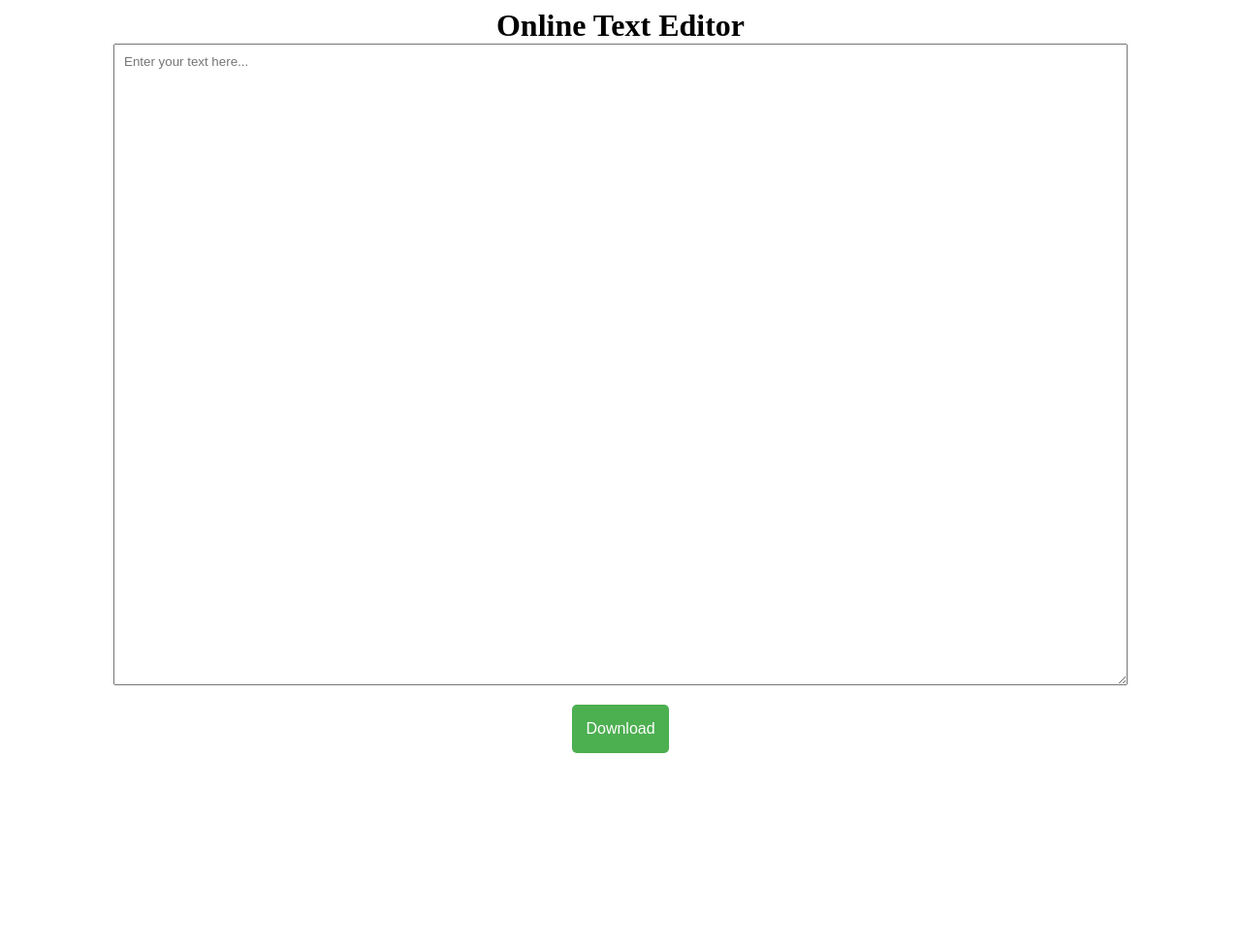
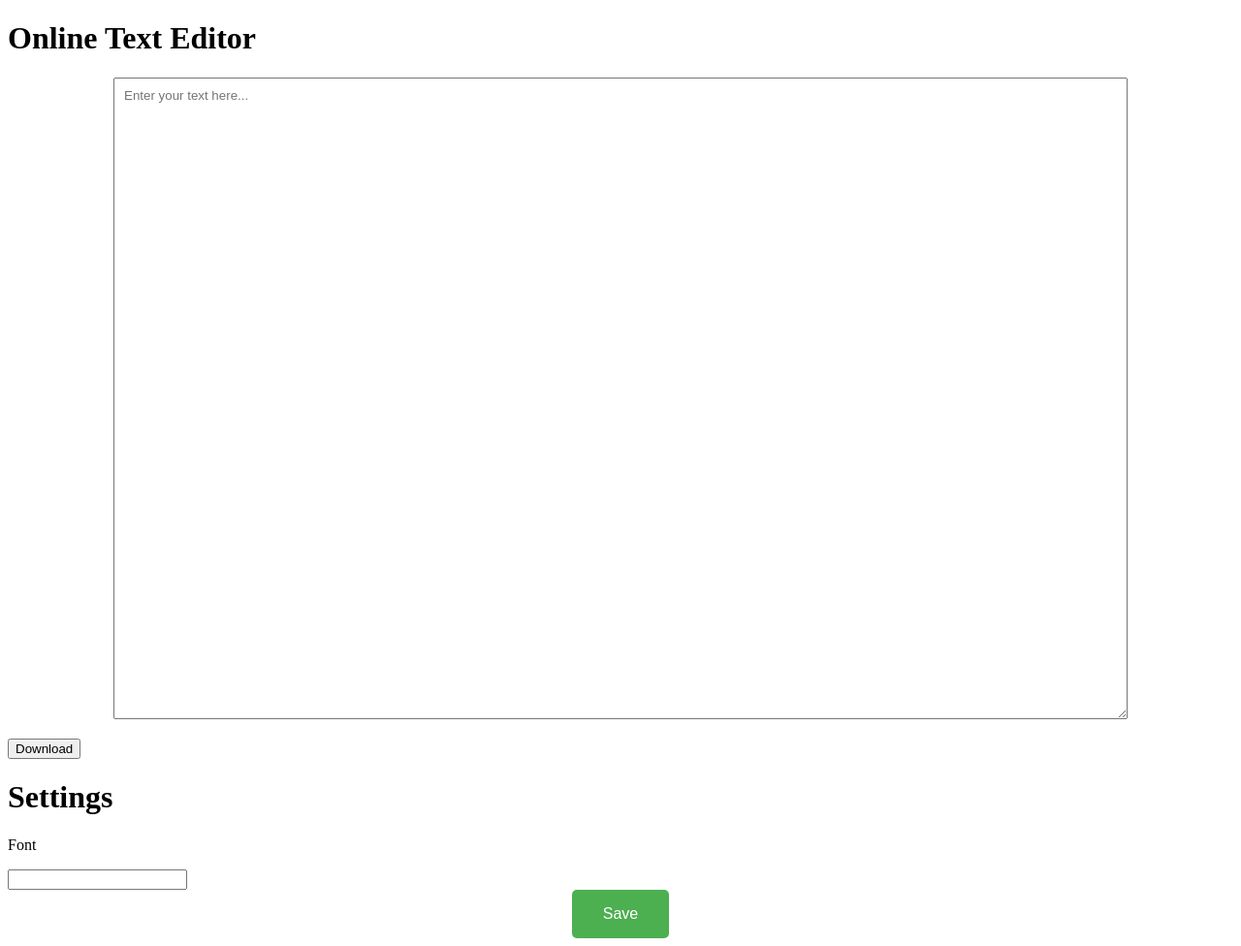
Before and after one commit to nik-lmao/small-projects, a browser extension: page online-text-editor/index.html in a window 1280 px wide. Shown: the whole page at 97% size. Before the commit the page ends 800 px from the top, so only its background shows below. Drawn offline with Linux system fonts and the light colour scheme.

Commit message:
Update index.html

```diff
--- a/online-text-editor/index.html
+++ b/online-text-editor/index.html
@@ -8,11 +8,18 @@
 
 </head>
 <body>
-    <h1 id="header">Online Text Editor</h1>
+    <h1 class="header">Online Text Editor</h1>
 
     <textarea id="text" placeholder="Enter your text here..."></textarea>
 
-    <button id="save">Download</button>
+    <button id="download" class="button">Download</button>
+    <!-- Hide settings later -->
+    <div id="settings">
+      <h1 class="header">Settings</h1>
+      <p class="setting-name">Font</p>
+      <input id="font-name" class="setting-input">
+      <button id="save" class="button">Save</button>
+    </div>
 
     <script src="index.js"></script>
 </body>
```
